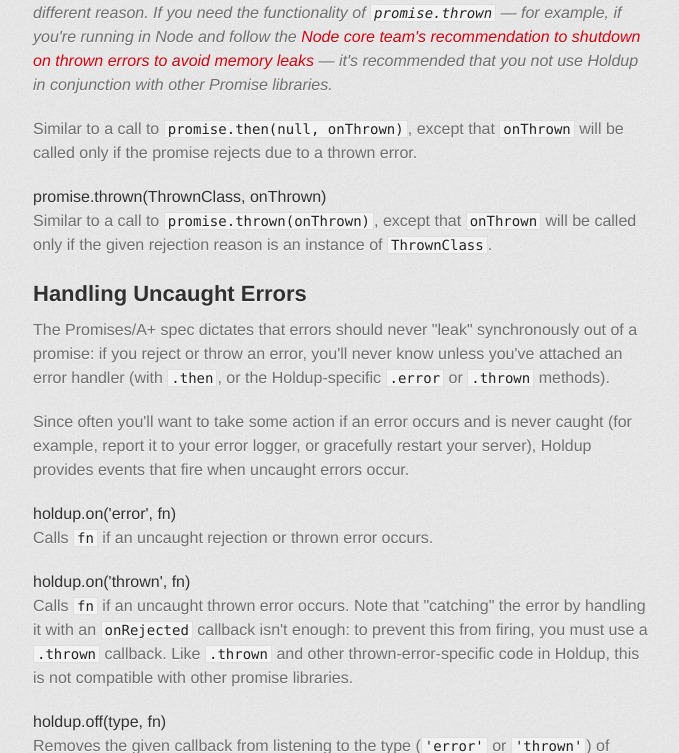
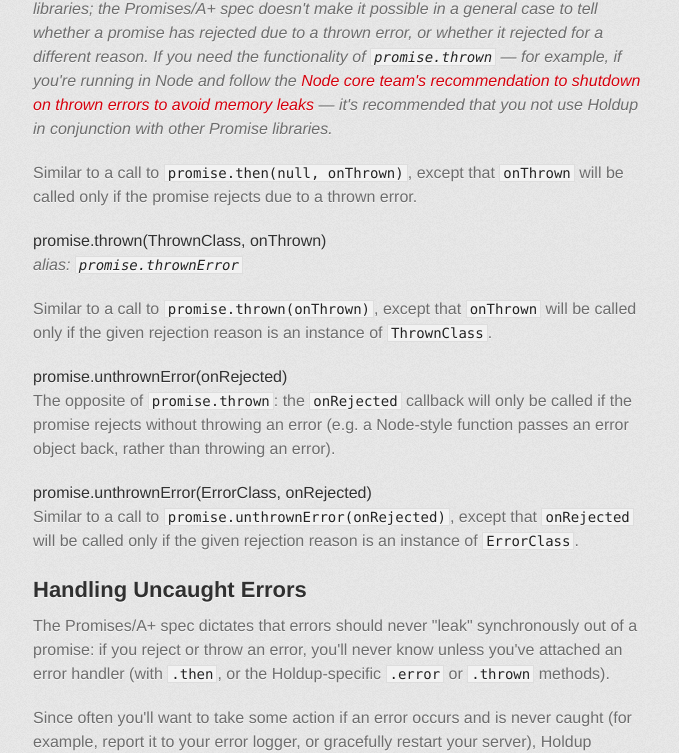
Before and after one commit to reissbaker/holdup, a plain HTML site: page index.html in a window 1280 px wide. Shown: the part 9364-10117 px from the top of the page, without its empty margins (297-976 px from the left). Drawn offline with Linux system fonts and the light colour scheme; a web font is replaced by a local one.

```diff
--- a/index.html
+++ b/index.html
@@ -511,6 +511,8 @@
 <h5>
 <a name="promisethrownonthrown" class="anchor" href="#promisethrownonthrown"><span class="octicon octicon-link"></span></a>promise.thrown(onThrown)</h5>
 
+<p><em>alias: <code>promise.thrownError</code></em></p>
+
 <p><em><img class="emoji" title=":warning:" alt=":warning:" src="https://github.global.ssl.fastly.net/images/icons/emoji/warning.png" height="20" width="20" align="absmiddle"> Warning: <code>promise.thrown</code> is not interoperable with other
 Promises/A+ spec libraries; the Promises/A+ spec doesn't make it possible in a
 general case to tell whether a promise has rejected due to a thrown error, or
@@ -526,8 +528,24 @@
 <h5>
 <a name="promisethrownthrownclass-onthrown" class="anchor" href="#promisethrownthrownclass-onthrown"><span class="octicon octicon-link"></span></a>promise.thrown(ThrownClass, onThrown)</h5>
 
+<p><em>alias: <code>promise.thrownError</code></em></p>
+
 <p>Similar to a call to <code>promise.thrown(onThrown)</code>, except that <code>onThrown</code> will be
 called only if the given rejection reason is an instance of <code>ThrownClass</code>.</p>
+
+<h5>
+<a name="promiseunthrownerroronrejected" class="anchor" href="#promiseunthrownerroronrejected"><span class="octicon octicon-link"></span></a>promise.unthrownError(onRejected)</h5>
+
+<p>The opposite of <code>promise.thrown</code>: the <code>onRejected</code> callback will only be called
+if the promise rejects without throwing an error (e.g. a Node-style function
+passes an error object back, rather than throwing an error).</p>
+
+<h5>
+<a name="promiseunthrownerrorerrorclass-onrejected" class="anchor" href="#promiseunthrownerrorerrorclass-onrejected"><span class="octicon octicon-link"></span></a>promise.unthrownError(ErrorClass, onRejected)</h5>
+
+<p>Similar to a call to <code>promise.unthrownError(onRejected)</code>, except that
+<code>onRejected</code> will be called only if the given rejection reason is an instance
+of <code>ErrorClass</code>.</p>
 
 <h2>
 <a name="handling-uncaught-errors" class="anchor" href="#handling-uncaught-errors"><span class="octicon octicon-link"></span></a>Handling Uncaught Errors</h2>
```
Also changed, not shown: params.json (+1 -1 lines).
